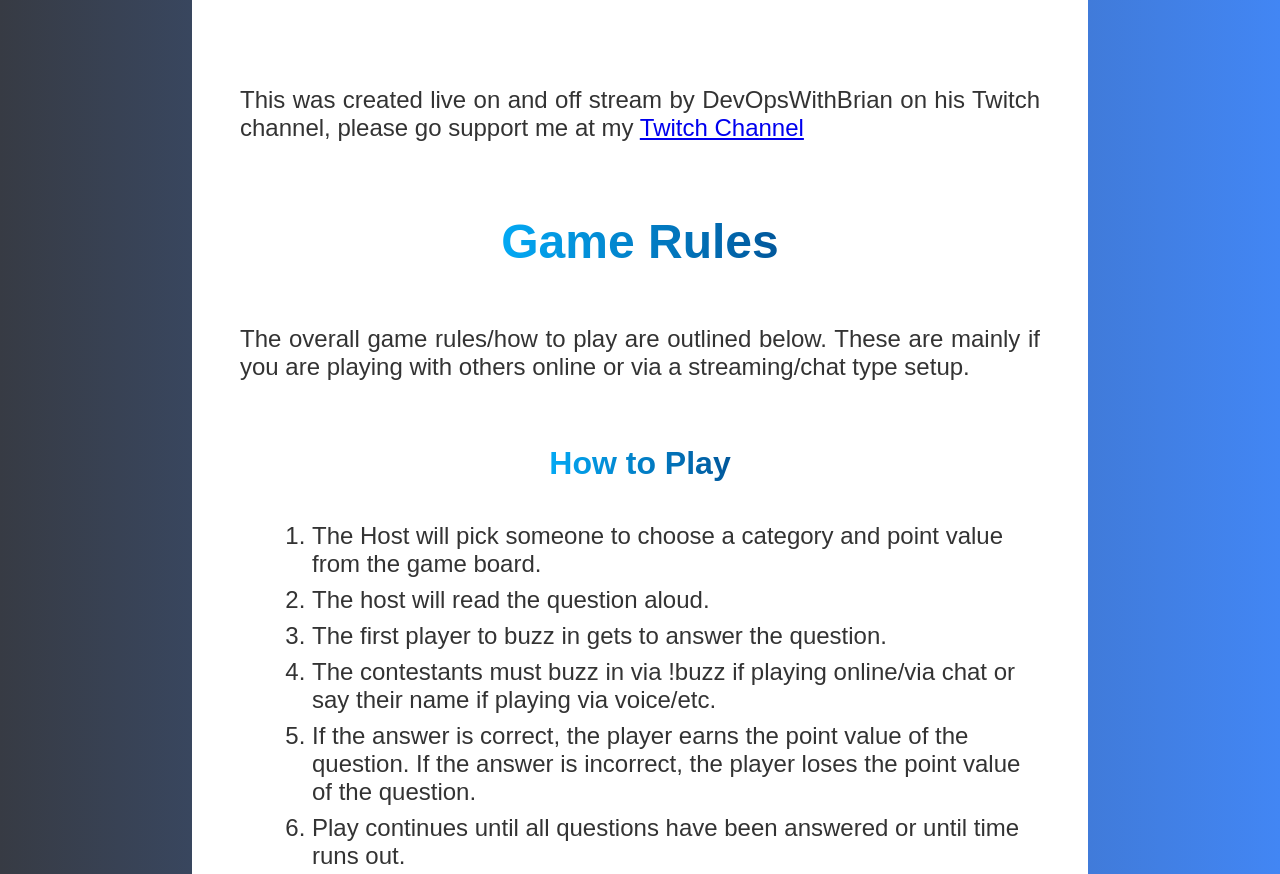
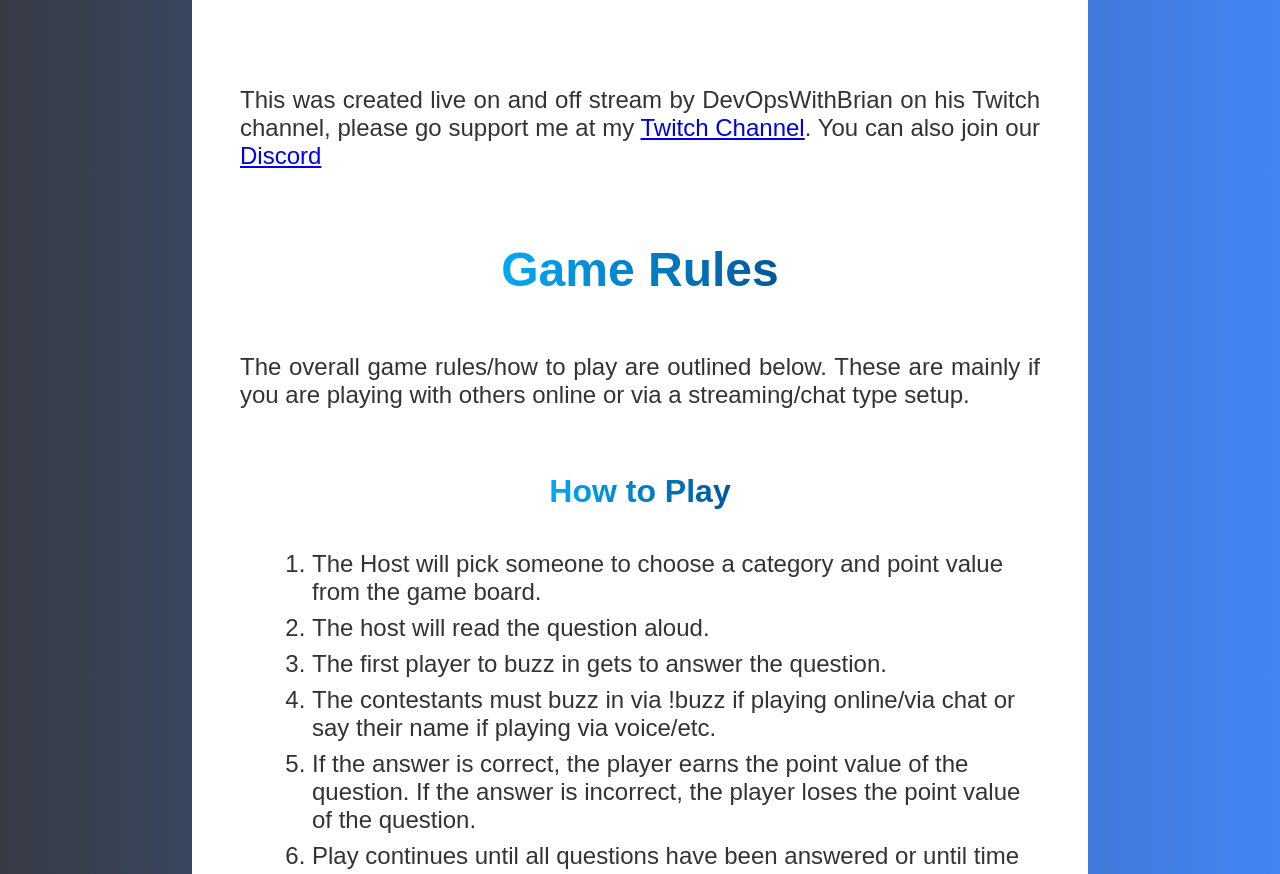
Before and after one commit to DevOps-With-Brian/devopardy-ui, a React (Create React App) app: page / in a window 1280 px wide. Shown: the part 1356-2230 px from the top of the page. Built offline with nearby package versions, Linux system fonts and the light colour scheme; no server answers.

Commit message:
feat(discord): updating landing page with discord info

```diff
--- a/src/components/LandingPage.js
+++ b/src/components/LandingPage.js
@@ -22,7 +22,7 @@ const LandingPage = (props) => {
         <h2 className="created-by-title">Created By</h2>
         <img src={logo} alt="Logo" />
         <p className="created-by-description">
-          This was created live on and off stream by DevOpsWithBrian on his Twitch channel, please go support me at my <a href="https://www.twitch.tv/devopswithbrian">Twitch Channel</a>
+          This was created live on and off stream by DevOpsWithBrian on his Twitch channel, please go support me at my <a href="https://www.twitch.tv/devopswithbrian">Twitch Channel</a>.  You can also join our <a href="https://discord.gg/2ZkhQxNs5A">Discord</a>
         </p>
         <h2 className="game-rules-title">Game Rules</h2>
         <p className="game-rules-description">
```
